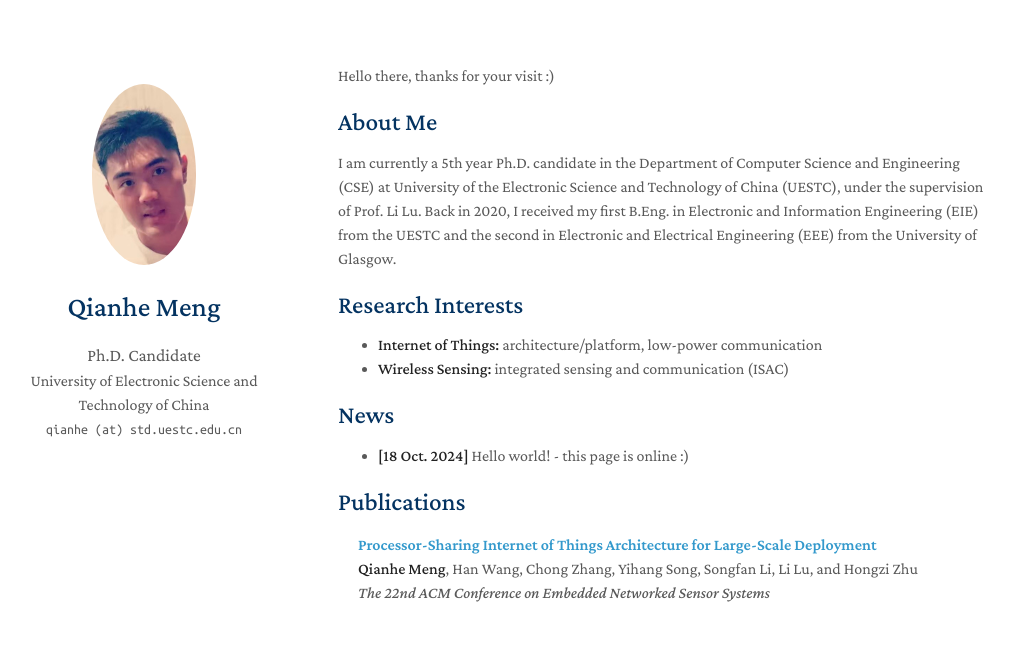
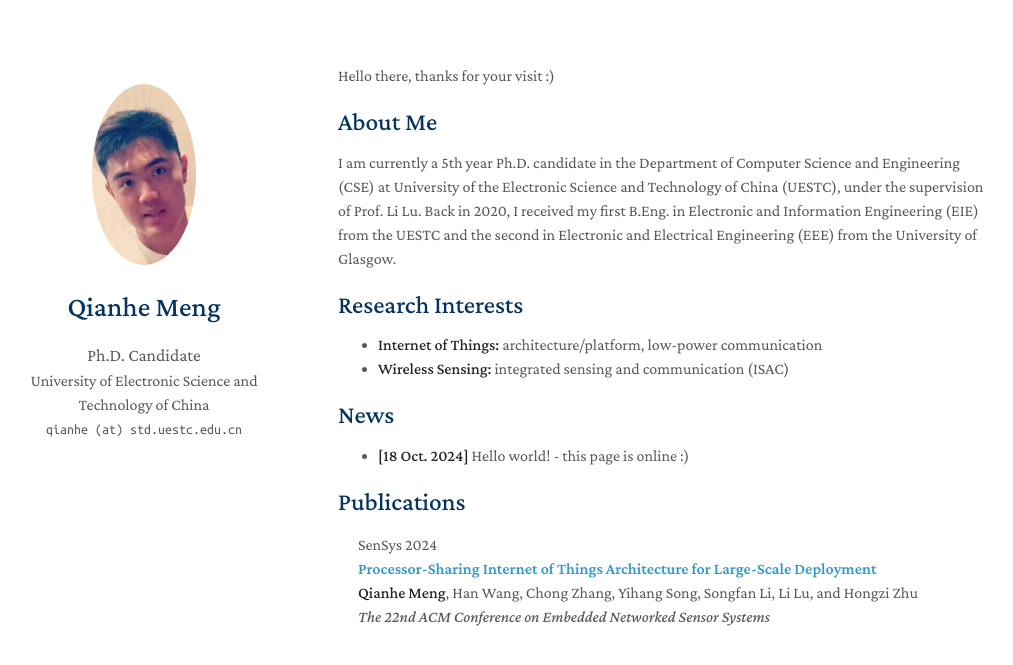
Before and after one commit to mqhyes/mqhyes.github.io, a Jekyll site: the page built from index.md, in a window 1280 px wide. Shown: the top 665 px of the page, without its empty margins (132-1145 px from the left). Built offline with Jekyll 4.4.1, drawn with Linux system fonts in a browser that asks for light colours; a style sheet for code colours, icons or effects is not loaded.

Commit message:
Update publications_v2.md

```diff
--- a/_includes/publications_v2.md
+++ b/_includes/publications_v2.md
@@ -17,6 +17,7 @@
   </div>
 -->
   <div class="col-sm-9" style="position: relative;padding-right: 15px;padding-left: 20px;">
+      <div class="conference_short">{{ link.conference_short }}</div>
       <div class="title"><a href="{{ link.pdf }}">{{ link.title }}</a></div>
       <div class="author">{{ link.authors }}</div>
       <div class="periodical"><em>{{ link.conference }}</em>
```
